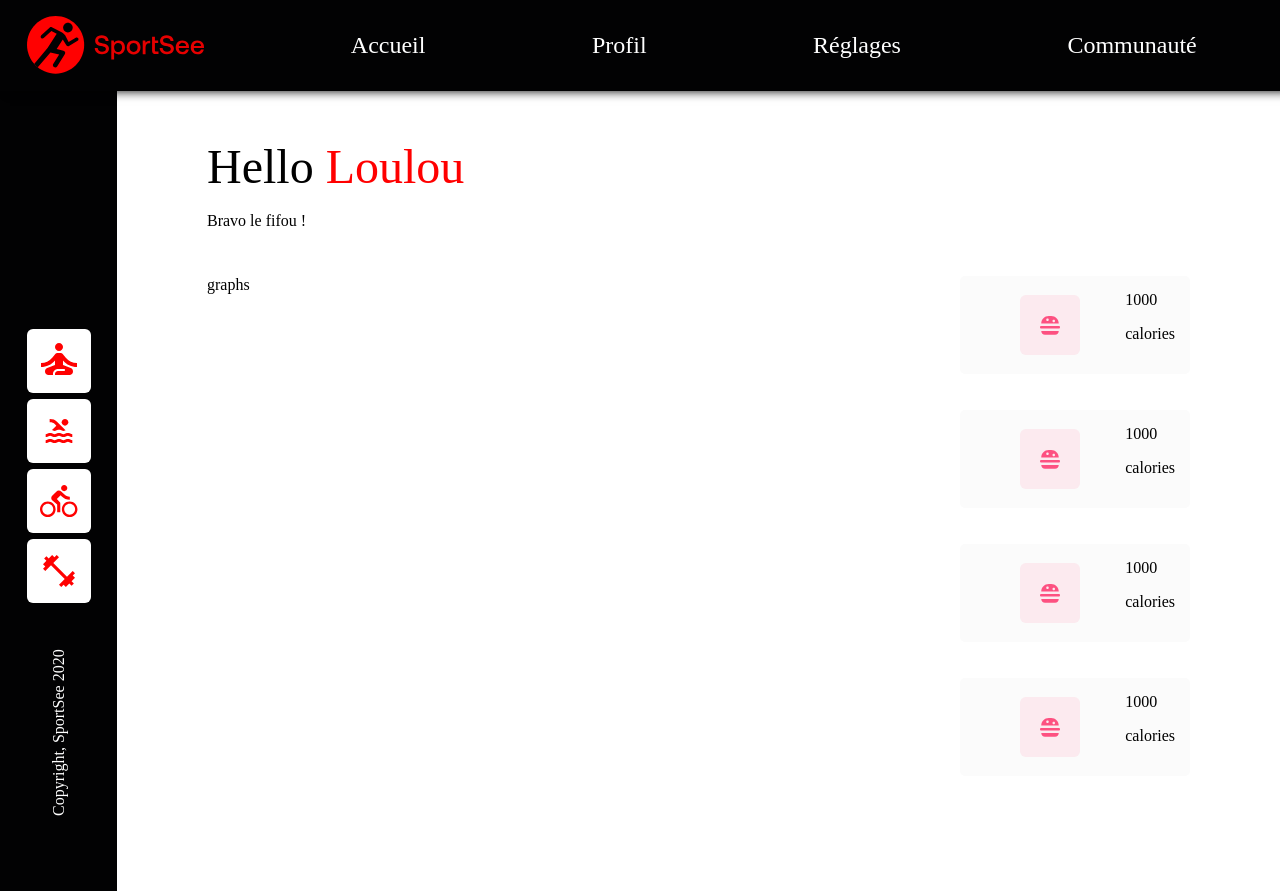
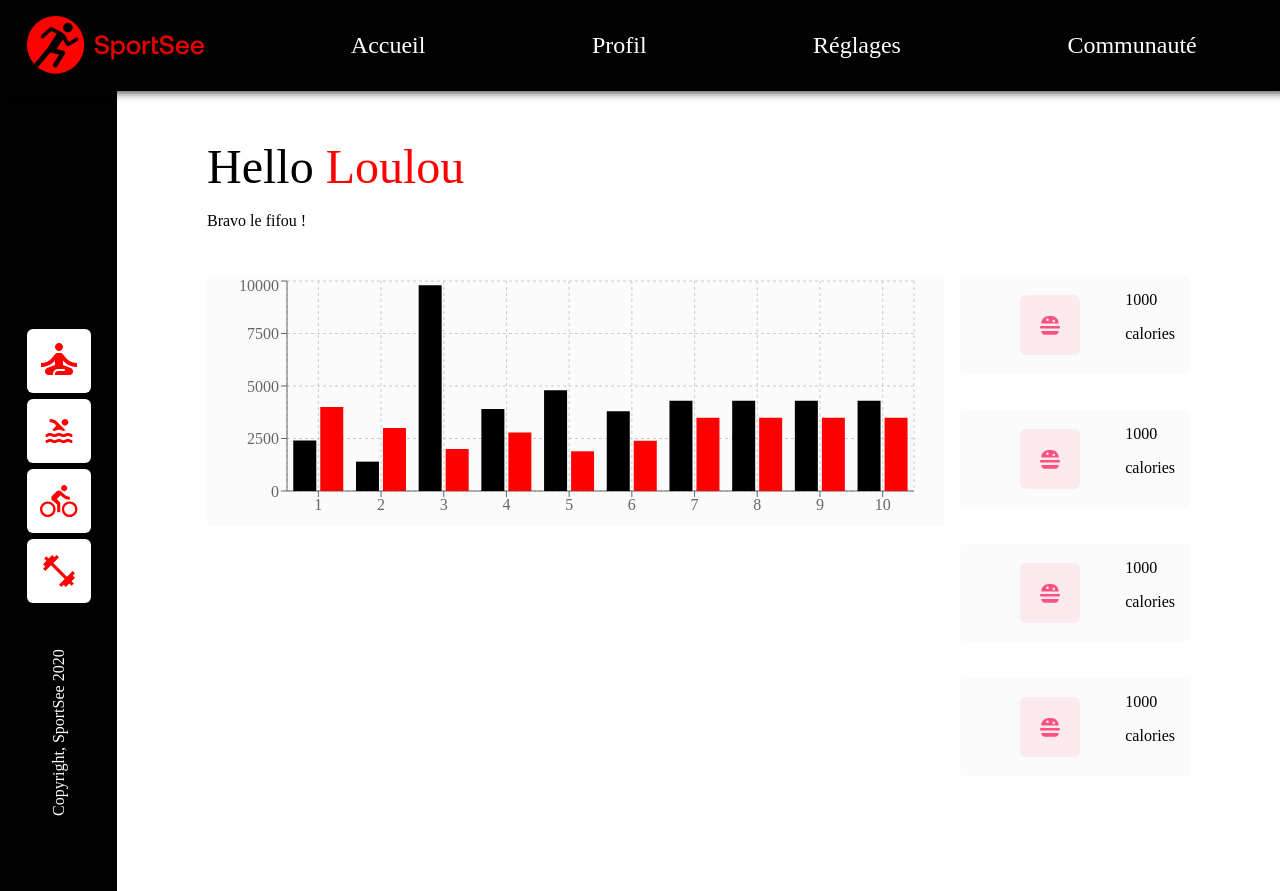
Before and after one commit to YoannLh/YoannLhostis_12_14012022, a React (Create React App) app: page / in a window 1280 px wide. Built offline with nearby package versions, Linux system fonts and the light colour scheme.

Commit message:
Ajout composant Barcharts

```diff
--- a/package.json
+++ b/package.json
@@ -9,6 +9,7 @@
     "react": "^17.0.2",
     "react-dom": "^17.0.2",
     "react-scripts": "5.0.0",
+    "recharts": "^2.1.8",
     "styled-components": "^5.3.3",
     "web-vitals": "^2.1.3"
   },
--- /dev/null
+++ b/src/components/BarCharts.jsx
@@ -0,0 +1,98 @@
+import styled from 'styled-components'
+import { BarChart, Bar, Cell, XAxis, YAxis, CartesianGrid, Tooltip, Legend, ResponsiveContainer } from 'recharts';
+
+const data = [
+  {
+    name: '1',
+    uv: 4000,
+    pv: 2400,
+    amt: 2400,
+  },
+  {
+    name: '2',
+    uv: 3000,
+    pv: 1398,
+    amt: 2210,
+  },
+  {
+    name: '3',
+    uv: 2000,
+    pv: 9800,
+    amt: 2290,
+  },
+  {
+    name: '4',
+    uv: 2780,
+    pv: 3908,
+    amt: 2000,
+  },
+  {
+    name: '5',
+    uv: 1890,
+    pv: 4800,
+    amt: 2181,
+  },
+  {
+    name: '6',
+    uv: 2390,
+    pv: 3800,
+    amt: 2500,
+  },
+  {
+    name: '7',
+    uv: 3490,
+    pv: 4300,
+    amt: 2100,
+  },
+  {
+    name: '8',
+    uv: 3490,
+    pv: 4300,
+    amt: 2100,
+  },
+  {
+    name: '9',
+    uv: 3490,
+    pv: 4300,
+    amt: 2100,
+  },
+  {
+    name: '10',
+    uv: 3490,
+    pv: 4300,
+    amt: 2100,
+  }
+];
+
+const StyledContainer = styled(ResponsiveContainer)`
+    background: #FBFBFB;
+`
+
+function BarCharts() {
+
+    return (
+      <StyledContainer width="100%" height="50%">
+        <BarChart
+          width={500}
+          height={300}
+          data={data}
+          margin={{
+            top: 5,
+            right: 30,
+            left: 20,
+            bottom: 5,
+          }}
+        >
+          <CartesianGrid strokeDasharray="3 3" />
+          <XAxis dataKey="name" />
+          <YAxis />
+          <Tooltip />
+          <Bar dataKey="pv" fill="black" />
+          <Bar dataKey="uv" fill="red" />
+        </BarChart>
+      </StyledContainer>
+    );
+
+}
+
+export default BarCharts
--- a/src/components/Graphs.jsx
+++ b/src/components/Graphs.jsx
@@ -1,15 +1,21 @@
 import styled from "styled-components"
+import BarCharts from "./BarCharts"
 
 const StyledGraphs = styled.div`
     display: flex;
     flex-direction: column;
+    width: 75%;
+`
+
+const StyledBarCharts = styled(BarCharts)`
+    background: grey;
 `
 
 
 function Graphs() {
     return(
         <StyledGraphs>
-            graphs
+            <StyledBarCharts />
         </StyledGraphs>
     )
 }
```
Also changed, not shown: 1 other file (tests, documents, lock files or other folders).
